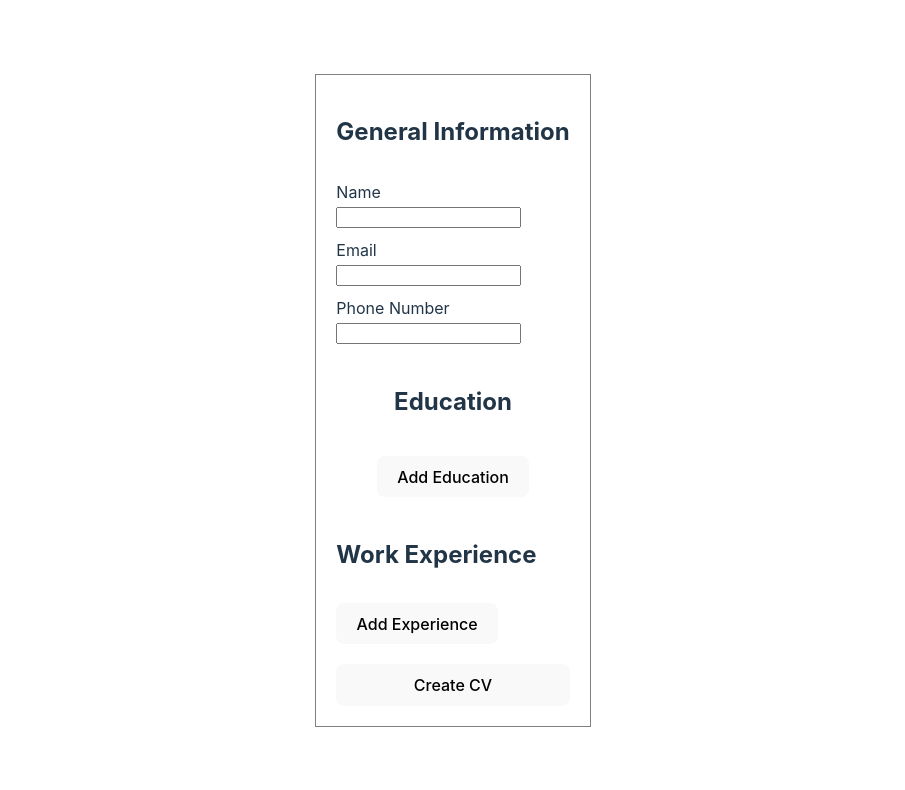
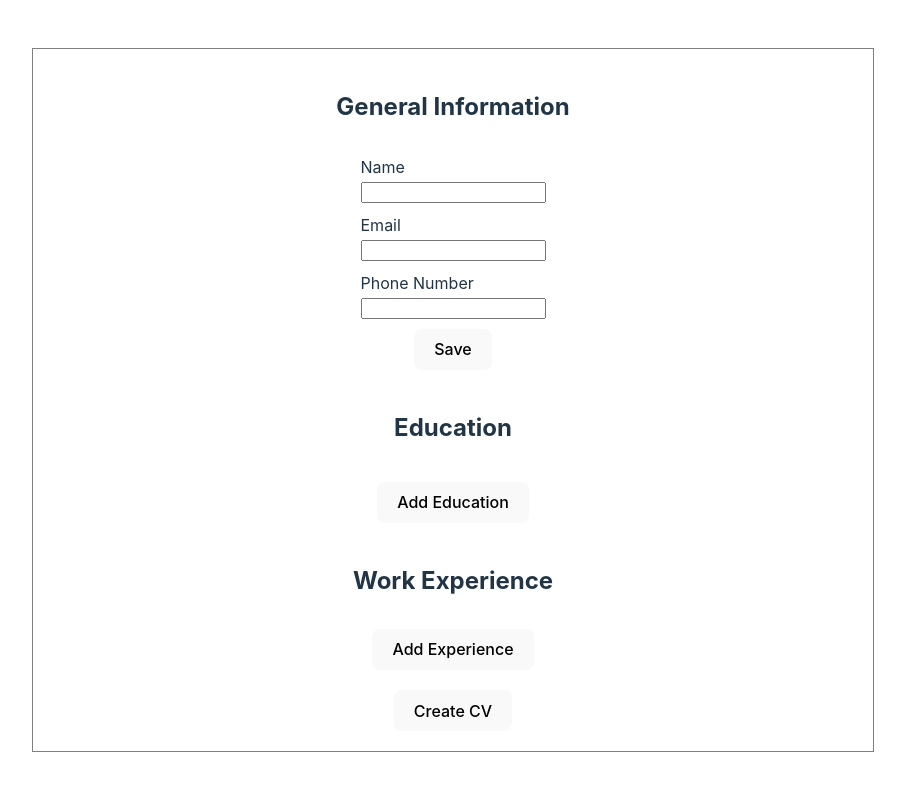
Before and after one commit to kylestewart1/cv-builder, a React (Vite) app: page / in a window 1280 px wide. Shown: the top 790 px of the page, without its empty margins (187-1092 px from the left). Built offline with nearby package versions, Linux system fonts and the light colour scheme.

Commit message:
feat: general information  section now maintains state

```diff
--- a/src/App.css
+++ b/src/App.css
@@ -5,18 +5,30 @@
   text-align: center;
 }
 
-.form-container {
+.container {
+  min-width: 400px;
+  max-width: 1000px;
+  width: 800px;
   padding: 20px;
   border: 1px solid gray;
   display: flex;
   flex-direction: column;
   gap: 20px;
+  align-items: center;
+}
+
+.section {
+  min-width: 300px;
+  width: 90%;
+  display: flex;
+  justify-content: center;
 }
 
 .input-container {
+  width: 100%;
   display: flex;
   flex-direction: column;
   gap: 10px;
-  align-items: start;
+  align-items: center;
   text-align: start;
 }
--- a/src/components/Container.jsx
+++ b/src/components/Container.jsx
@@ -4,7 +4,7 @@ import WorkExperience from "./WorkExperience";
 
 export default function Container() {
   return (
-    <div className="form-container">
+    <div className="container">
       <GeneralInformation />
       <Education />
       <WorkExperience />
--- a/src/components/GeneralInformation.jsx
+++ b/src/components/GeneralInformation.jsx
@@ -1,20 +1,76 @@
+import { useState } from "react"
+import "../styles/GeneralInformation.css"
 
 export default function GeneralInformation() {
+  const [editing, setEditing] = useState(true);
+  const [info, setInfo] = useState({
+    name: "",
+    email: "",
+    phone: ""
+  })
+
+  function toggleEditing() {
+    setEditing(!editing);
+  }
+
+  function changeHandler(e) {
+    setInfo({
+      ...info,
+      [e.target.name]: e.target.value
+    })
+  }
+
+  function display(editing) {
+    if (editing) {
       return (
         <div className="input-container">
           <h2>General Information</h2>
           <label>
             Name <br/>
-        <input type="text" />
+            <input
+              name="name"
+              type="text"
+              value={info.name}
+              onChange={changeHandler}
+            />
           </label>
           <label>
             Email <br/>
-        <input type="email" />
+            <input
+              name="email"
+              type="email"
+              value={info.email}
+              onChange={changeHandler}
+            />
           </label>
           <label>
             Phone Number <br/>
-        <input type="tel" />
+            <input
+              name="phone"
+              type="tel"
+              value={info.phone}
+              onChange={changeHandler}
+            />
           </label>
+          <button className="save-button" onClick={toggleEditing}>Save</button>
+        </div>
+      )
+    } else {
+      return (
+        <div className="general-information">
+          <h2>General Information</h2>
+          <span>{info.name}</span>
+          <span>{info.email}</span>
+          <span>{info.phone}</span>
+          <button className="edit-button" onClick={toggleEditing}>Edit</button>
         </div>
       )
     }
+  }
+
+  return (
+    <div className="section">
+      {display(editing)}
+    </div>
+  )
+}
--- a/src/styles/GeneralInformation.css
+++ b/src/styles/GeneralInformation.css
@@ -1,6 +1,6 @@
 .general-information {
   display: flex;
   flex-direction: column;
-  align-items: end;
+  align-items: start;
   gap: 10px;
 }
```
Lines whose indentation alone changed are shown as unchanged.
